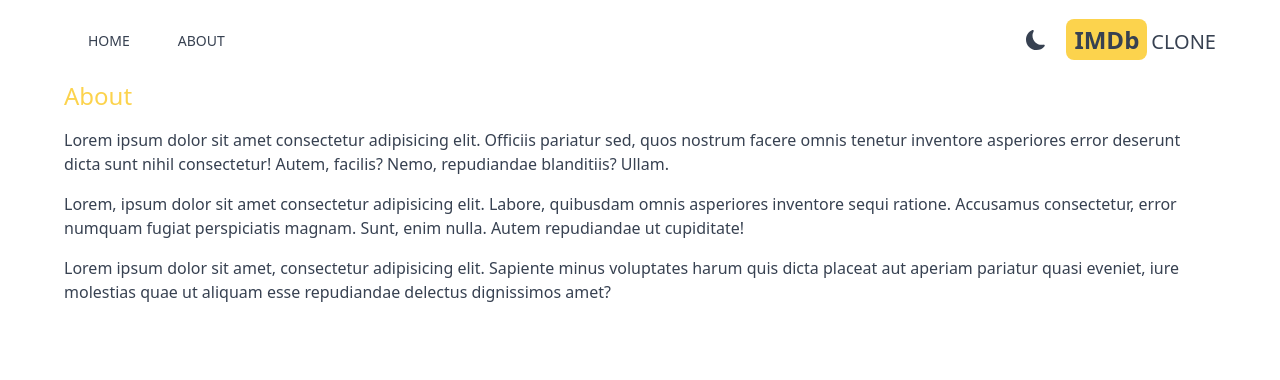
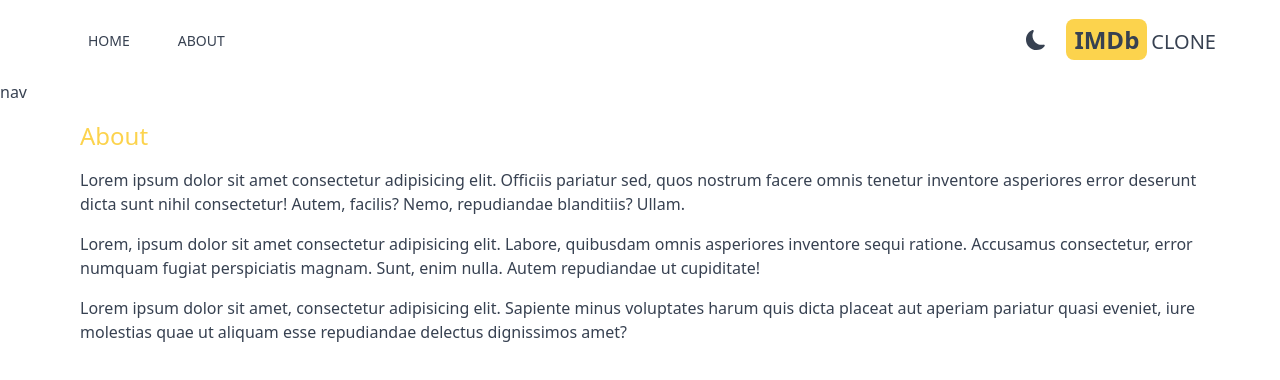
Before and after one commit to DanielMcIntyre2022/NextJS-13-imdb-app, a Next.js app: page /about in a window 1280 px wide. Shown: the top 380 px of the page. Built offline with nearby package versions, Linux system fonts and the light colour scheme.

Commit message:
created Navbar component and imported it in layout component

```diff
--- a/src/app/about/page.jsx
+++ b/src/app/about/page.jsx
@@ -1,7 +1,7 @@
 
 function page() {
   return (
-    <div className="max-w-6xl mx-auto space-y-4">
+    <div className="max-w-6xl mx-auto space-y-4 p-4">
         <h1 className="text-2xl font-medium text-amber-300">About</h1>
         <p>Lorem ipsum dolor sit amet consectetur adipisicing elit. Officiis pariatur sed, quos nostrum facere omnis tenetur inventore asperiores error deserunt dicta sunt nihil consectetur!
             Autem, facilis? Nemo, repudiandae blanditiis? Ullam.</p>
--- a/src/app/layout.jsx
+++ b/src/app/layout.jsx
@@ -1,5 +1,6 @@
 import './globals.css'
 import Header from '@/components/Header'
+import Navbar from '@/components/Navbar'
 import Providers from './Providers'
 
 export default function RootLayout({ children }) {
@@ -10,6 +11,7 @@
             {/* Header */}
             <Header/>
             {/* Navbar */}
+            <Navbar/>
             {/* SearchBox */}
             {children}
         </Providers>
--- /dev/null
+++ b/src/components/Navbar.jsx
@@ -0,0 +1,10 @@
+
+function Navbar() {
+  return (
+    <div>
+        nav
+    </div>
+  )
+}
+
+export default Navbar;
```
